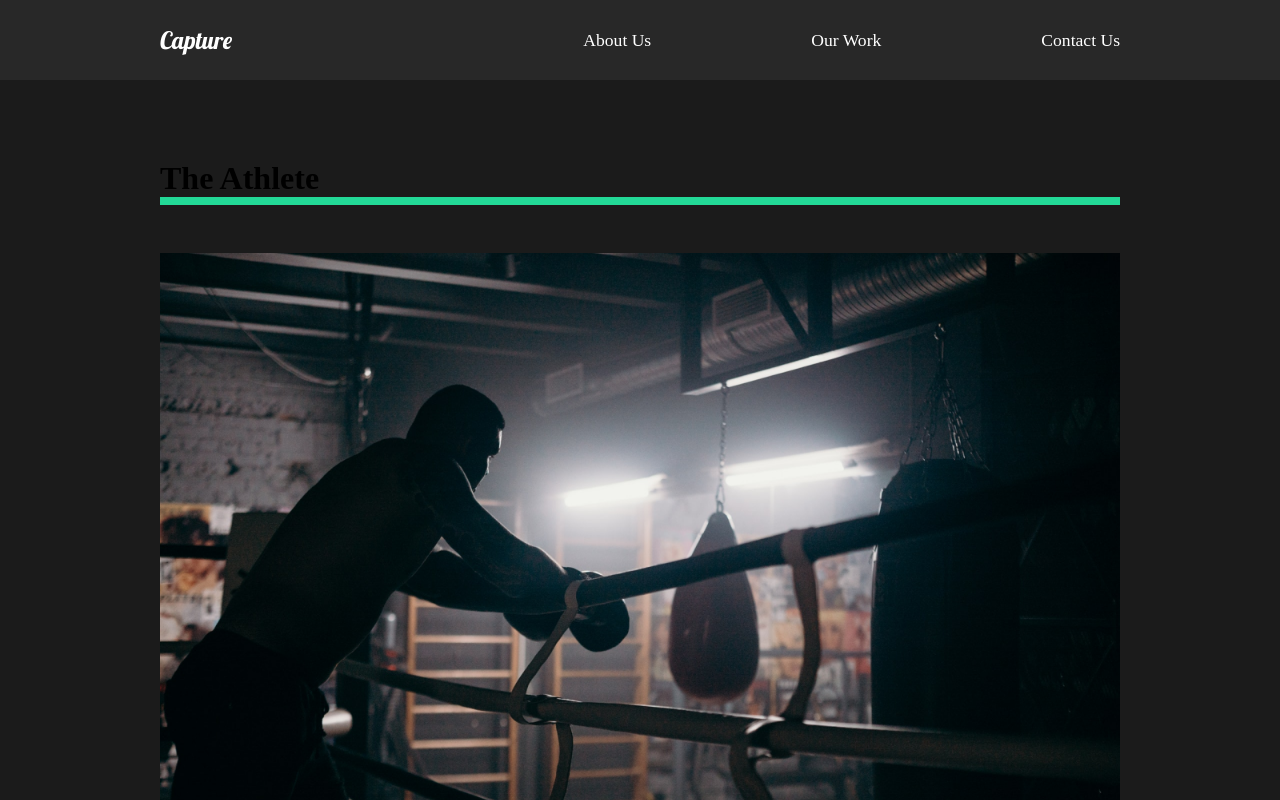
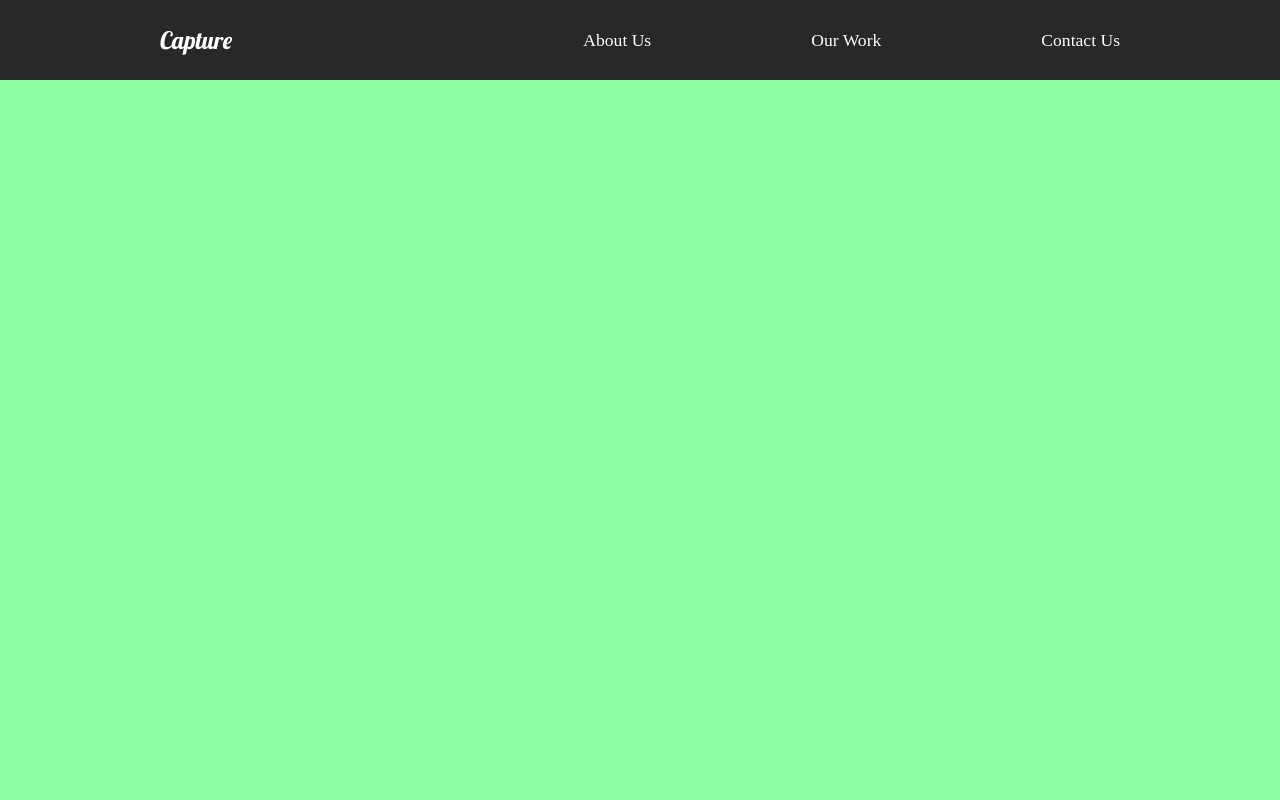
Before and after one commit to DVarner94/capture, a React (Create React App) app: page /work in a window 1280 px wide. Shown: the top 800 px of the page. Built offline with nearby package versions, Linux system fonts and the light colour scheme.

Commit message:
creating, instantiating frames to animate

```diff
--- a/src/pages/OurWork.js
+++ b/src/pages/OurWork.js
@@ -12,6 +12,10 @@ import { fade, photoAnim, pageAnimation, lineAnim } from '../animation';
 const OurWork = () => {
     return (
         <Work variants={pageAnimation} initial='hidden' animate='show'>
+            <Frame1></Frame1>
+            <Frame2></Frame2>
+            <Frame3></Frame3>
+            <Frame4></Frame4>
             <Movie>
                 <motion.h1 variants={fade}>The Athlete</motion.h1>
                 <motion.div variants={lineAnim} className="line"></motion.div>
@@ -63,6 +67,26 @@ const Movie = styled.div`
 
 const Hide = styled.div`
     overflow: hidden;
+`;
+
+// fram animations
+const Frame1 = styled(motion.div)`
+    position: fixed;
+    left: 0;
+    top: 10%;
+    width: 100%;
+    height: 100vh;
+    background: #fffebf;
+    z-index: 2;
+`;
+const Frame2 = styled(Frame1)`
+    background: #ff8efb;
+`;
+const Frame3 = styled(Frame1)`
+    background: #8ed2ff;
+`;
+const Frame4 = styled(Frame1)`
+    background: #8effa0;
 `
 
 export default OurWork;
```
